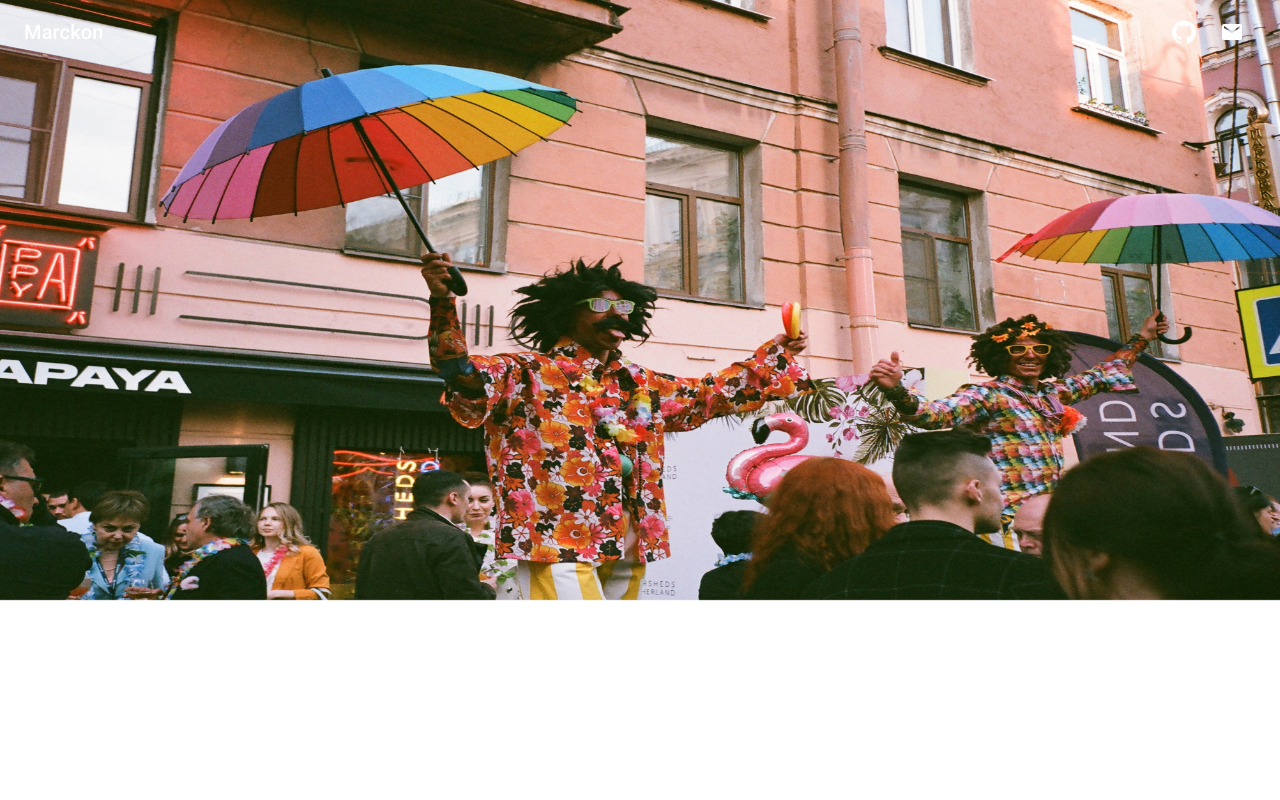
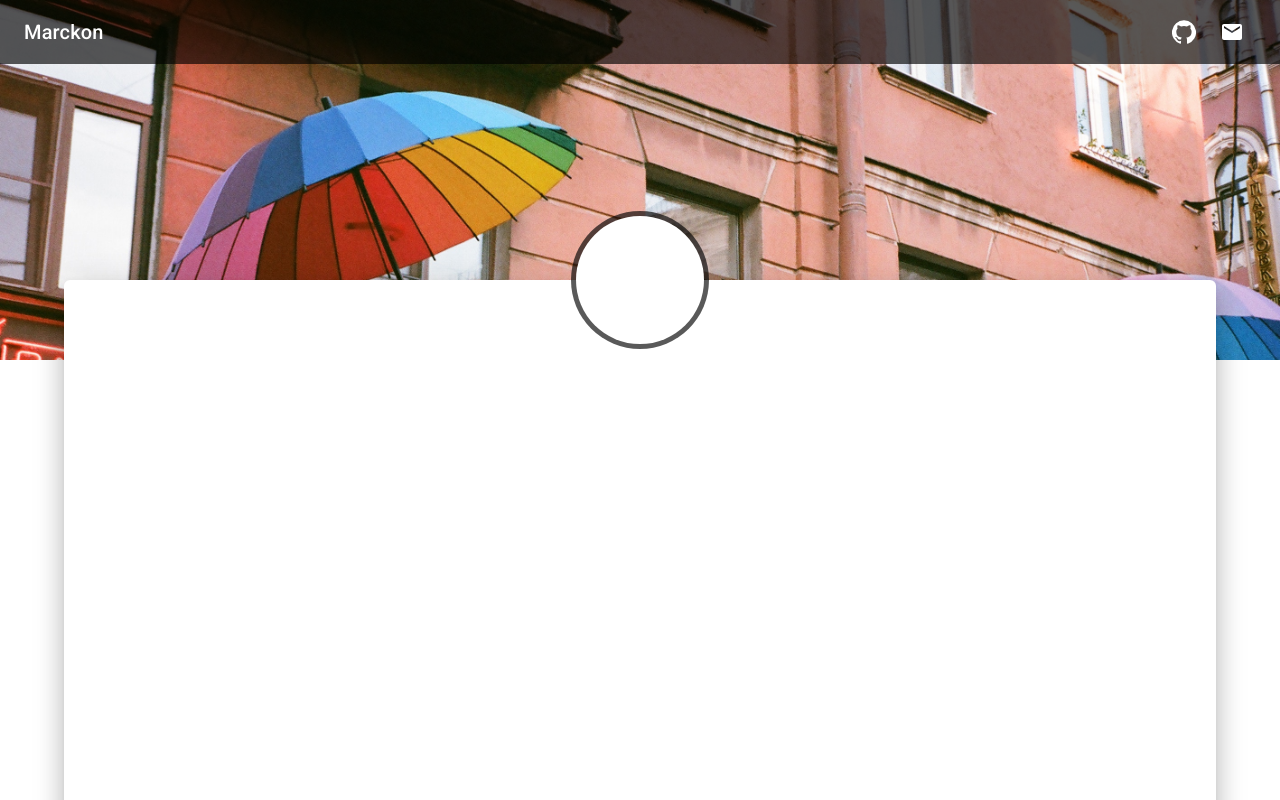
Before and after one commit to Marckon/Marckon, a React (Create React App) app: page / in a window 1280 px wide. Shown: the top 800 px of the page. Built offline with nearby package versions, Linux system fonts and the light colour scheme.

Commit message:
feat: add custom hook to listen scroll

```diff
--- a/src/App.tsx
+++ b/src/App.tsx
@@ -2,12 +2,14 @@ import React from 'react';
 import logo from './logo.svg';
 import { AppHeader } from './components/AppHeader';
 import { PageBackGround } from './components/PageBackGround';
+import { PersonalCard } from './components/PersonalCard';
 
 const App: React.FC = () => {
   return (
     <div className="App">
       <PageBackGround />
       <AppHeader />
+      <PersonalCard />
     </div>
   );
 };
--- a/src/components/AppHeader/index.tsx
+++ b/src/components/AppHeader/index.tsx
@@ -6,10 +6,13 @@ import Typography from '@material-ui/core/Typography';
 import IconButton from '@material-ui/core/IconButton';
 import GitHubIcon from '@material-ui/icons/GitHub';
 import EmailIcon from '@material-ui/icons/Email';
+import { useAvatarHide } from '../../useHooks/useAvatarHide';
 
 const useStyles = makeStyles((theme: Theme) =>
   createStyles({
     mainTransParent: {
+      position: 'fixed',
+      top: 0,
       backgroundColor: 'rgba(0,0,0,0.65)',
       color: '#fff',
       boxShadow: 'none',
@@ -24,6 +27,8 @@ const useStyles = makeStyles((theme: Theme) =>
 
 export const AppHeader: React.FC = () => {
   const classes = useStyles();
+  const isAvatarHide = useAvatarHide();
+  console.log(isAvatarHide)
 
   return (
     <AppBar position="static" className={classes.mainTransParent}>
--- /dev/null
+++ b/src/components/MarckonAvatar/index.tsx
@@ -0,0 +1,37 @@
+import React, { useRef } from 'react';
+import { useScroll } from '../../useHooks/useScroll';
+import { createStyles, makeStyles, Theme } from '@material-ui/core/styles';
+import { useAvatarHide, AvatarReducerAction } from '../../useHooks/useAvatarHide';
+
+const useStyles = makeStyles((theme: Theme) =>
+  createStyles({
+    avatar: {
+      width: '10vw',
+      height: '10vw',
+      boxShadow: '0 0 0 5px rgba(0,0,0,0.65)',
+      borderRadius: '10vw',
+      backgroundColor: '#fff',
+    },
+  })
+);
+
+interface MarckonAvatarProps {
+  className: string;
+}
+
+export const MarckonAvatar = (props: MarckonAvatarProps) => {
+  const avatarDOM = useRef(null);
+  const position = useScroll(avatarDOM.current || undefined);
+  const classes = useStyles();
+  const { isHide, dispatch } = useAvatarHide();
+
+  /* 滚动到64px（header高度）设置隐藏 */
+  if (position.elementTop && position.elementTop <= 64 && !isHide) {
+    dispatch(AvatarReducerAction.Hide);
+  }
+
+  if (position.elementTop && position.elementTop > 64 && isHide) {
+    dispatch(AvatarReducerAction.Show);
+  }
+  return <div className={`${classes.avatar} ${props.className}`} ref={avatarDOM}></div>;
+};
--- a/src/components/PageBackGround/index.tsx
+++ b/src/components/PageBackGround/index.tsx
@@ -1,6 +1,7 @@
 import React from 'react';
 import { createStyles, makeStyles, Theme } from '@material-ui/core/styles';
 import bannerUrl from '../../banner.jpg';
+import { useScroll } from '../../useHooks/useScroll';
 
 const useStyles = makeStyles((theme: Theme) =>
   createStyles({
@@ -10,17 +11,24 @@ const useStyles = makeStyles((theme: Theme) =>
       bottom: 0,
       left: 0,
       right: 0,
+      zIndex: -1,
     },
-    bgImage: {},
+    bgImage: {
+      height: '45vh',
+      overflow: 'hidden',
+    },
   })
 );
 
 export const PageBackGround = () => {
   const classes = useStyles();
+  const positions = useScroll();
 
   return (
     <div className={classes.pageBackGround}>
-      <img src={bannerUrl} alt="" width="100%" height="600px" />
+      <div className={classes.bgImage} style={{ transform: `translate3d(0px, ${-positions.windowTop * 0.5}px, 0px)` }}>
+        <img src={bannerUrl} alt="" width="100%" />
+      </div>
     </div>
   );
 };
--- /dev/null
+++ b/src/components/PersonalCard/index.tsx
@@ -0,0 +1,34 @@
+import React from 'react';
+import { createStyles, Theme, makeStyles } from '@material-ui/core/styles';
+import { MarckonAvatar } from '../MarckonAvatar';
+
+const useStyles = makeStyles((theme: Theme) =>
+  createStyles({
+    personalCard: {
+      width: '90vw',
+      height: '100vh',
+      margin: '35vh 5vw 0 5vw',
+      backgroundColor: '#fff',
+      borderRadius: '6px',
+      position: 'relative',
+      boxShadow:
+        '0 16px 24px 2px rgba(0, 0, 0, 0.14), 0 6px 30px 5px rgba(0, 0, 0, 0.12), 0 8px 10px -5px rgba(0, 0, 0, 0.2);',
+    },
+    avatar: {
+      position: 'absolute',
+      left: '50%',
+      top: 0,
+      transform: 'translate(-50%, -50%)',
+    },
+  })
+);
+
+export const PersonalCard = () => {
+  const classes = useStyles();
+
+  return (
+    <div className={classes.personalCard}>
+      <MarckonAvatar className={classes.avatar} />
+    </div>
+  );
+};
--- /dev/null
+++ b/src/useHooks/useAvatarHide.ts
@@ -0,0 +1,27 @@
+import React, { useReducer } from 'react';
+
+interface UseAvatarHideState {
+  isHide: boolean;
+}
+
+export enum AvatarReducerAction {
+  'Hide',
+  'Show',
+}
+
+export function avatarReducer(state: UseAvatarHideState, action: AvatarReducerAction) {
+  switch (action) {
+    case AvatarReducerAction.Hide:
+      return { isHide: true };
+    case AvatarReducerAction.Show:
+      return { isHide: false };
+  }
+}
+
+export function useAvatarHide(): { isHide: boolean; dispatch: (action: AvatarReducerAction) => void } {
+  const [state, dispatch] = useReducer(avatarReducer, {
+    isHide: false,
+  });
+
+  return { isHide: state.isHide, dispatch };
+}
--- /dev/null
+++ b/src/useHooks/useScroll.ts
@@ -0,0 +1,37 @@
+import React, { useEffect, useState } from 'react';
+
+interface UseScrollState {
+  /* 窗口scroll bar的位置 */
+  windowTop: number;
+  windowLeft: number;
+  /* 传入的element scroll 位置 */
+  elementTop?: number;
+  elementLeft?: number;
+}
+
+/* 获取scroll的位置 */
+export function useScroll(element?: HTMLElement): UseScrollState {
+  const [position, setPosition] = useState<UseScrollState>({
+    windowTop: 0,
+    windowLeft: 0,
+  });
+
+  function scrollCb(e: Event) {
+    setPosition({
+      windowTop: window.scrollY,
+      windowLeft: window.scrollX,
+      elementTop: element ? element.getBoundingClientRect().top : undefined,
+      elementLeft: element ? element.getBoundingClientRect().left : undefined,
+    });
+  }
+
+  useEffect(() => {
+    document.addEventListener('scroll', scrollCb);
+
+    return () => {
+      document.removeEventListener('scroll', scrollCb);
+    };
+  }, [element]);
+
+  return position;
+}
```
